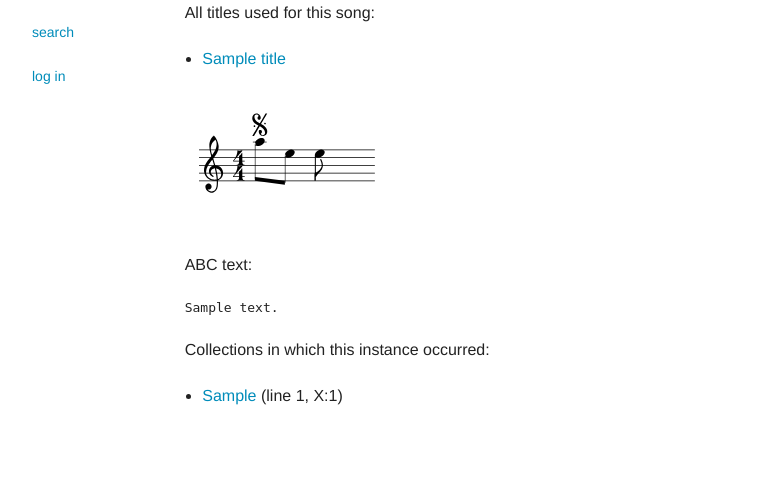
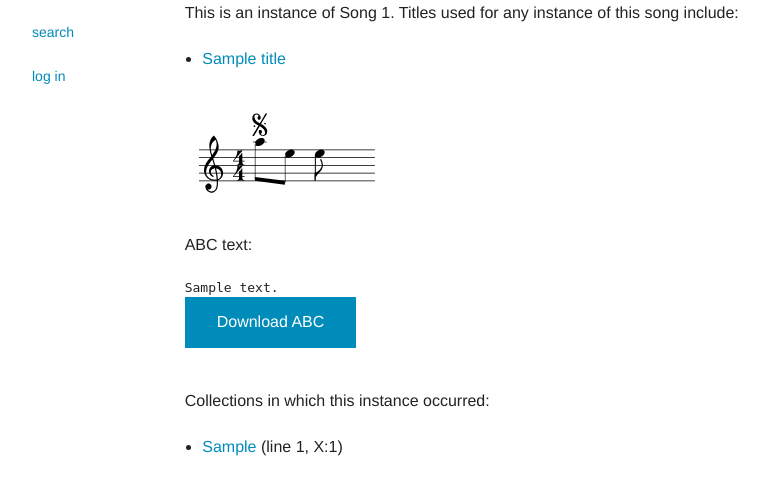
Before and after one commit to theabolton/abcdb, a Django app: page /instance/1/ in a window 1280 px wide. Shown: the part 82-577 px from the top of the page, without its empty margins (137-906 px from the left). Run offline with Django 3.2, Linux system fonts and the light colour scheme; tables that the repository leaves empty hold one stand-in row (values such as "Sample post").

Commit message:
Add raw ABC download button to instance view.

```diff
--- a/main/templates/main/instance.html
+++ b/main/templates/main/instance.html
@@ -7,8 +7,8 @@
 {% block headline %}Song Instance {{ instance.id }}{% endblock %}
 
 {% block content %}
-{# <p>This is an instance of {{ instance.song }}.</p> #}
-<p>All titles used for this song:
+<p>This is an instance of {{ instance.song }}. Titles used for any instance of
+this song include:
 <ul>
 {% for t in view.titles %}<li><a href="/title/{{ t.pk }}/">{{ t.title }}</a></li>{% endfor %}
 </ul>
@@ -27,11 +27,13 @@
 var song = '{{ instance.text|escapejs }}'
 ABCJS.renderAbc('notation', song);
 </script>
-</p>
 <p>ABC text:
 <pre>
 {{ instance.text }}
 </pre>
+<form role="form" action="/download/{{ instance.id }}/" method="post">{% csrf_token %}
+    <button type="submit">Download ABC</button>
+</form>
 </p>
 {% with collectioninstances=view.collectioninstances %}
 {% if collectioninstances %}
--- a/main/urls.py
+++ b/main/urls.py
@@ -28,6 +28,7 @@ from . import views
 
 urlpatterns = [
     url(r'^collection/(?P<pk>[0-9]{1,9})/$', views.CollectionView.as_view()),
+    url(r'^download/(?P<pk>[0-9]{1,9})/$', views.download),
     url(r'^instance/(?P<pk>[0-9]{1,9})/$', views.InstanceView.as_view()),
     url(r'^search/$', views.title_search, name='title_search'),
     url(r'^title/(?P<pk>[0-9]{1,9})/$', views.TitleView.as_view()),
--- a/main/views.py
+++ b/main/views.py
@@ -29,7 +29,8 @@ import datetime
 
 from django.db import transaction
 from django.contrib.auth.decorators import permission_required
-from django.shortcuts import render
+from django.http import HttpResponse
+from django.shortcuts import get_object_or_404, render
 from django.utils.html import format_html
 from django.views import generic
 
@@ -259,6 +260,16 @@ def upload(request):
     return render(request, 'main/upload.html', { 'form': form_class, })
 
 
+# ========== ABC File Download View ==========
+
+def download(request, pk=None):
+    """Allow downloading the raw ABC of a song instance."""
+    instance = get_object_or_404(Instance, pk=pk)
+    response = HttpResponse(instance.text, content_type='text/vnd.abc')
+    response['Content-Disposition'] = 'attachment; filename="song_instance_%s.abc"' % pk
+    return response
+
+
 # ========== Temporary Views for Development ==========
 
 class CollectionsView(generic.ListView):
```
